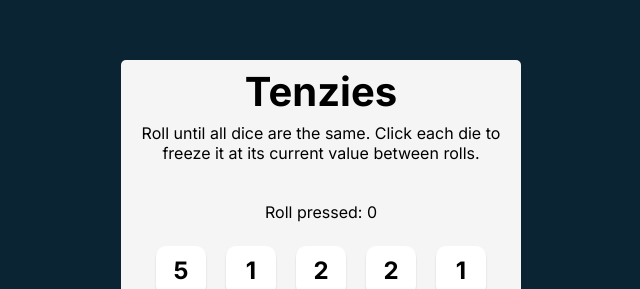
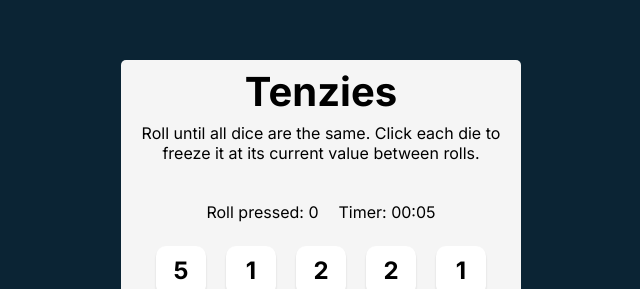
Before and after one commit to matejmilankov/TenziesGame, a React (Vite) app: page / in a window 1280 px wide. Shown: the part 140-429 px from the top of the page, without its empty margins (319-959 px from the left). Built offline with nearby package versions, Linux system fonts and the light colour scheme.

Commit message:
Added timer for every game

```diff
--- a/src/App.jsx
+++ b/src/App.jsx
@@ -2,12 +2,14 @@ import './App.css'
 import { Die } from './components/Die'
 import { useState, useRef, useEffect } from 'react';
 import { nanoid } from 'nanoid';
+import { Timer } from './components/Timer';
 import ReactConfetti from 'react-confetti';
 
 function App() {
 
   const buttonElem = useRef(null);
   const [rollCounter, setRollCounter] = useState(0);
+  const [seconds, setSeconds] = useState(0);
 
   const generateAllNewDice = () => {
     const newDice = [];
@@ -26,7 +28,7 @@ function App() {
   const gameWon = dice.every(die => die.isHeld) && dice.every(die => die.value === dice[0].value);
 
   useEffect(() => {
-    if(gameWon) buttonElem.current.focus();
+    if (gameWon) buttonElem.current.focus();
   }, [gameWon]);
 
   const rollDice = () => {
@@ -38,6 +40,7 @@ function App() {
     } else {
       setDice(generateAllNewDice());
       setRollCounter(0);
+      setSeconds(0);
     }
   }
 
@@ -46,6 +49,16 @@ function App() {
       return prevDie.id === id ? { ...prevDie, isHeld: !prevDie.isHeld } : prevDie;
     }));
   }
+
+  useEffect(() => {
+    let interval = null;
+    if (!gameWon) {
+      interval = setInterval(() => {
+        setSeconds(prev => prev + 1);
+      }, 1000);
+    }
+    return () => clearInterval(interval);
+  }, [gameWon]);
 
   return (
     <>
@@ -56,7 +69,10 @@ function App() {
         <h1 className="title">Tenzies</h1>
         <p className="instructions">Roll until all dice are the same. Click each die to freeze it at its current value between rolls.</p>
 
-        <p>Roll pressed: {rollCounter}</p>
+        <div className='game-info'>
+          <p>Roll pressed: {rollCounter}</p>
+          <Timer seconds={seconds} />
+        </div>
 
         <div className='dice-container'>
           {dice.map(die => (
--- /dev/null
+++ b/src/components/Timer.jsx
@@ -0,0 +1,16 @@
+export function Timer({ seconds }) {
+
+    const formatTime = (totalSeconds) => {
+        const mins = Math.floor(totalSeconds / 60);
+        const secs = totalSeconds % 60;
+        const formatedMins = mins < 10 ? `0${mins}` : mins;
+        const formatedSecs = secs < 10 ? `0${secs}` : secs;
+        return `${formatedMins}:${formatedSecs}`
+    }
+
+    return (
+        <p>
+            Timer: {formatTime(seconds)}
+        </p>
+    );
+}
--- a/src/index.css
+++ b/src/index.css
@@ -75,3 +75,9 @@ button.roll-dice {
   margin-top: 0;
   text-align: center;
 }
+
+.game-info {
+  display: flex;
+  align-items: center;
+  gap: 20px;
+}
```
